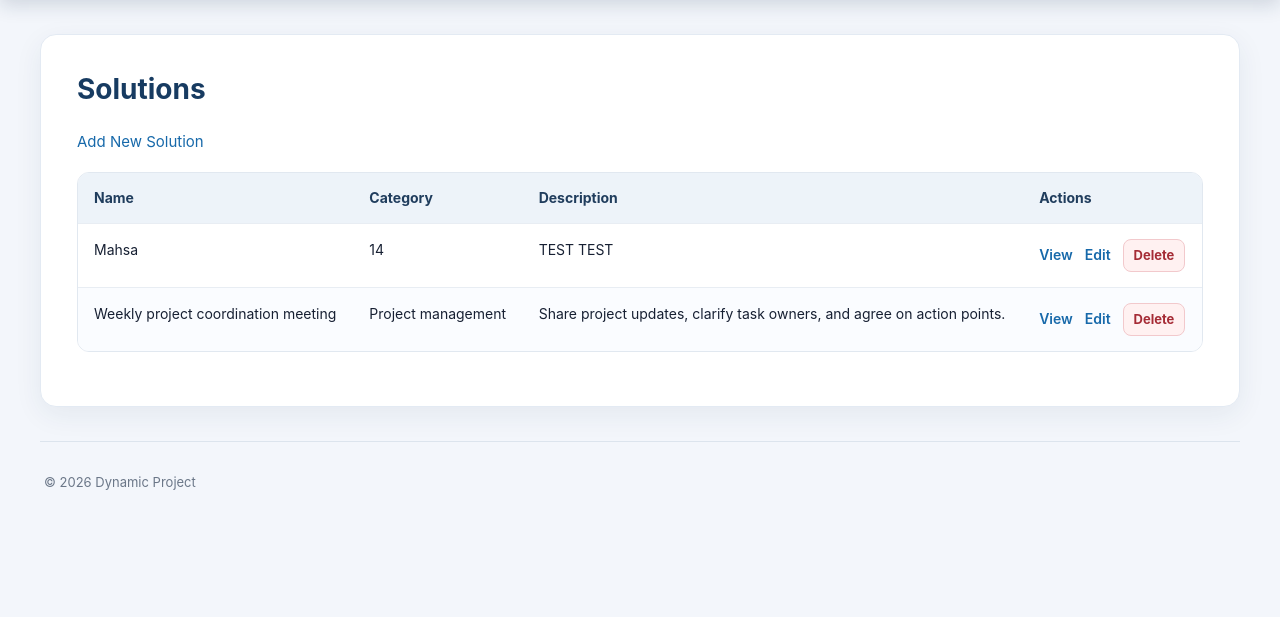
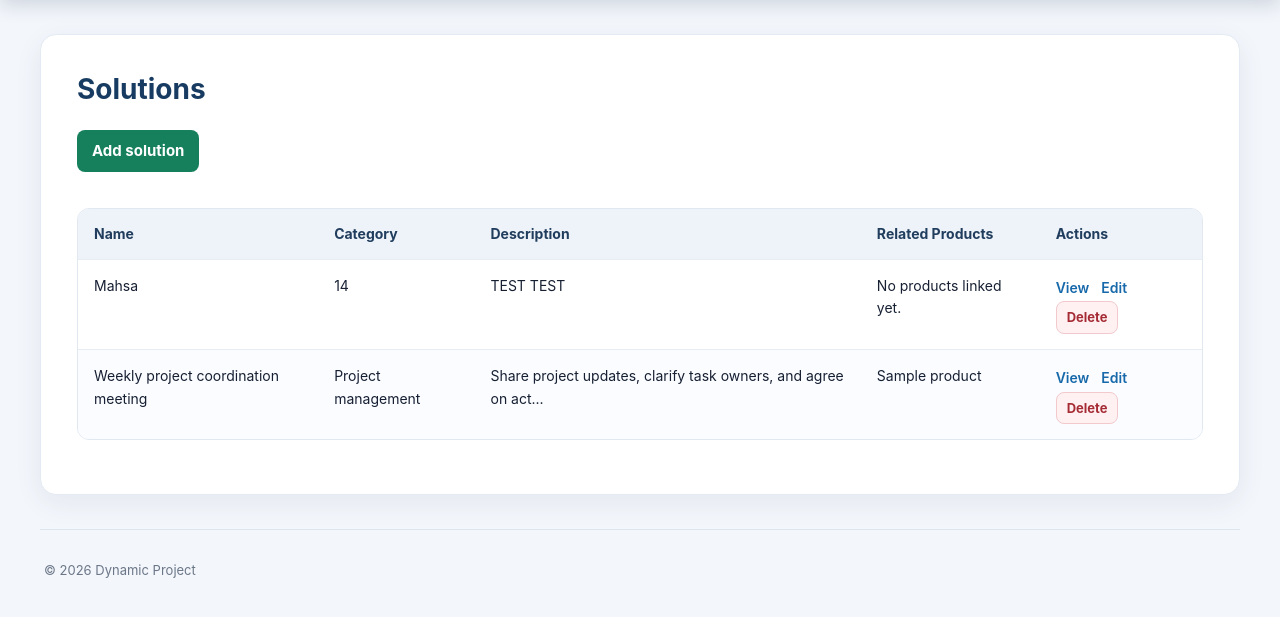
Before and after one commit to bandanakarki04/Dynamic-project, a Laravel app: page /solutions in a window 1280 px wide. Shown: the part 125-742 px from the top of the page. Run offline with Laravel 12, Linux system fonts and the light colour scheme; data comes from the database, SQL or seed files in the repository; tables that the repository leaves empty hold one stand-in row (values such as "Sample post"); style sheets or scripts are compiled from the project's sources.

Commit message:
Display related products in solutions list

```diff
--- a/app/Http/Controllers/SolutionController.php
+++ b/app/Http/Controllers/SolutionController.php
@@ -10,13 +10,14 @@ use Illuminate\Support\Facades\DB;
 class SolutionController extends Controller
 {
     public function index()
-    {
-        $solutions = Solution::with('problems')
-            ->orderBy('name')
-            ->paginate(10);
+{
+    $solutions = Solution::with(['problems', 'products'])
+        ->orderBy('name')
+        ->paginate(10);
 
-        return view('solutions.index', compact('solutions'));
-    }
+    return view('solutions.index', compact('solutions'));
+}
+
 
     public function create()
     {
--- a/resources/views/solutions/index.blade.php
+++ b/resources/views/solutions/index.blade.php
@@ -6,13 +6,13 @@
     <h2>Solutions</h2>
 
     @if (session('status'))
-        <p>{{ session('status') }}</p>
+        <p role="status">{{ session('status') }}</p>
     @endif
 
-    <a href="{{ route('solutions.create') }}">Add New Solution</a>
+    <p><a href="{{ route('solutions.create') }}">Add solution</a></p>
 
     @if ($solutions->isEmpty())
-        <p>No solutions found.</p>
+        <p>No solutions yet. Add the first one.</p>
     @else
         <table>
             <thead>
@@ -20,6 +20,7 @@
                     <th>Name</th>
                     <th>Category</th>
                     <th>Description</th>
+                    <th>Related Products</th>
                     <th>Actions</th>
                 </tr>
             </thead>
@@ -29,17 +30,23 @@
                     <tr>
                         <td>{{ $solution->name }}</td>
                         <td>{{ $solution->category ?? '-' }}</td>
-                        <td>{{ $solution->description ?? '-' }}</td>
+                        <td>{{ \Illuminate\Support\Str::limit($solution->description, 60) }}</td>
+                        <td>
+                            @forelse ($solution->products as $product)
+                                <div>{{ $product->name }}</div>
+                            @empty
+                                <span>No products linked yet.</span>
+                            @endforelse
+                        </td>
                         <td>
                             <a href="{{ route('solutions.show', $solution) }}">View</a>
-
                             <a href="{{ route('solutions.edit', $solution) }}">Edit</a>
 
                             <form
+                                action="{{ route('solutions.destroy', $solution) }}"
                                 method="POST"
-                                action="{{ route('solutions.destroy', $solution) }}"
                                 style="display:inline"
-                                onsubmit="return confirm('Are you sure you want to delete this solution?')"
+                                onsubmit="return confirm('Delete this solution?')"
                             >
                                 @csrf
                                 @method('DELETE')
```
